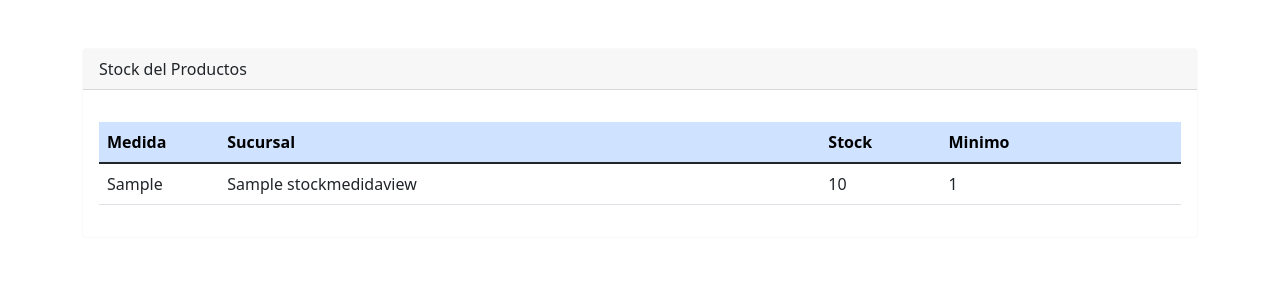
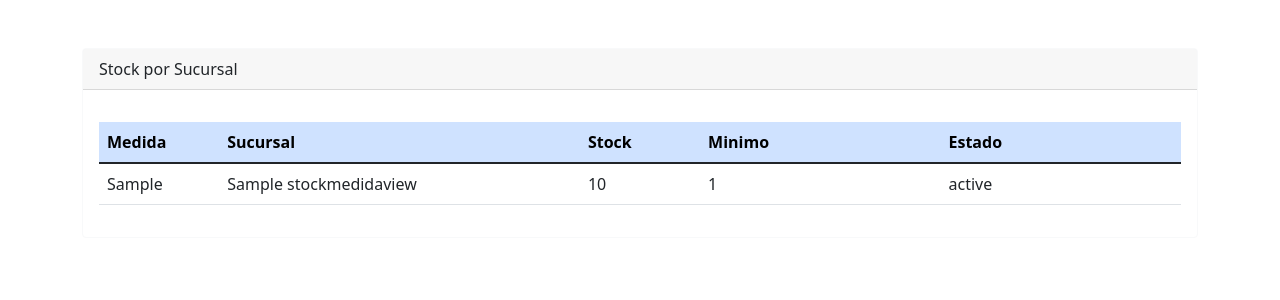
Before and after one commit to MarioAgeno/debona, a Django app: page /archivos/lista/stockmedida/1 in a window 1280 px wide. Shown: the part 56-356 px from the top of the page. Run offline with Django 4.2, Linux system fonts and the light colour scheme; tables that the repository leaves empty hold one stand-in row (values such as "Sample post").

Commit message:
Agegremos y correccion  stock productos

```diff
--- a/DEBONA/apps/archivos/forms.py
+++ b/DEBONA/apps/archivos/forms.py
@@ -88,8 +88,9 @@ class stockMedidaViewForm(forms.ModelForm):
     class Meta:
         model = stockMedidaView
         fields = [
-            'idlista',
+            'id',
             'stock',
             'nombre',
-            'minimo'
+            'minimo',
+            'estado'
         ]
--- a/DEBONA/apps/archivos/models.py
+++ b/DEBONA/apps/archivos/models.py
@@ -529,17 +529,19 @@ class ClientesResumenPendiente(models.Model):
 
 
 class stockMedidaView(models.Model):
-    idlista = models.IntegerField()
+    id = models.IntegerField(primary_key=True)
     medida = models.CharField(max_length=10)
+    idsucursal = models.IntegerField()
     nombre = models.CharField(max_length=30)
     stock = models.IntegerField()
     minimo = models.IntegerField()
+    estado = models.CharField(max_length=30)
 
     class Meta:
         managed = False
         db_table = 'stockMedidaView'
         verbose_name = ('Stock Actual')
-        ordering = ['nombre']
+        ordering = ['idsucursal']
 
     def __str__(self):
         return self.nombre
--- a/DEBONA/apps/archivos/templates/archivos/lista/listar.html
+++ b/DEBONA/apps/archivos/templates/archivos/lista/listar.html
@@ -32,9 +32,6 @@
 							</div>
 						</form>
 					</div>
-					{% comment %} <div class="col col-2">
-						<a class="btn btn-primary" href="{% url 'lista_agregar' 'Nueva' %}">Agregar nuevo</a>
-					</div> {% endcomment %}
 				</div>
 				<div class="table-responsive mt-3">
 					<table class="table">
@@ -64,7 +61,7 @@
 											<path d="m13.498.795.149-.149a1.207 1.207 0 1 1 1.707 1.708l-.149.148a1.5 1.5 0 0 1-.059 2.059L4.854 14.854a.5.5 0 0 1-.233.131l-4 1a.5.5 0 0 1-.606-.606l1-4a.5.5 0 0 1 .131-.232l9.642-9.642a.5.5 0 0 0-.642.056L6.854 4.854a.5.5 0 1 1-.708-.708L9.44.854A1.5 1.5 0 0 1 11.5.796a1.5 1.5 0 0 1 1.998-.001zm-.644.766a.5.5 0 0 0-.707 0L1.95 11.756l-.764 3.057 3.057-.764L14.44 3.854a.5.5 0 0 0 0-.708l-1.585-1.585z" />
 										</svg>
 									</a>
-									<!-- Listo stock -->
+									<!-- muestro stock -->
 									<a class="btn btn-outline-primary" href="{% url 'stockmedida' p.id %}"
 										role="button">
 										<svg xmlns="http://www.w3.org/2000/svg" width="16" height="16" fill="currentColor" class="bi bi-cash-coin" viewBox="0 0 16 16">
--- a/DEBONA/apps/archivos/templates/archivos/lista/stockmedida.html
+++ b/DEBONA/apps/archivos/templates/archivos/lista/stockmedida.html
@@ -15,30 +15,32 @@
 {% block main %}
 	<div class="container">
 		<div class="card border-light mb-3 mt-5">
-			<div class="card-header">Stock del Productos</div>
+			<div class="card-header">Stock por Sucursal</div>
 			<div class="card-body">
 				<div class="table-responsive mt-3">
 					<table class="table">
 						<thead class="table-primary">
 							<tr>
 								<th class="col-1">Medida</th>
-								<th class="col-5">Sucursal</th>
+								<th class="col-3">Sucursal</th>
 								<th class="col-1">Stock</th>
 								<th class="col-2">Minimo</th>
+								<th class="col-2">Estado</th>
 							</tr>
 						</thead>
 						<tbody>
-							{% for p in resumen %}
+							{% for p in stocks %}
 							<tr>
 								<td>{{ p.medida }}</td>
 								<td>{{ p.nombre }}</td>
 								<td>{{ p.stock }}</td>
 								<td>{{ p.minimo }}</td>
+								<td>{{ p.estado }}</td>
 							</tr>
 							{% endfor %}
 						</tbody>
 					</table>
-					{% include 'paginador.html' with entity=listas paginator=paginator %}
+					{% include 'paginador.html' with entity=stocks paginator=paginator %}
 				</div>
 			</div>
 		</div>
--- a/DEBONA/apps/archivos/urls.py
+++ b/DEBONA/apps/archivos/urls.py
@@ -19,7 +19,6 @@ urlpatterns = [
 	path('lista/editar/<int:id>/<str:accion>/', lista_editar, name="lista_editar"),
 	path('lista/eliminar/<int:id>/', lista_eliminar, name='lista_eliminar'),
 	path('lista/stockmedida/<int:id>', stockmedida, name="stockmedida"),
-
 	#-- Clientes.
 	path('cliente/listar/', cliente_listar, name="cliente_listar"),
 	path('cliente/cliente_listar_crud/', cliente_listar_crud, name="cliente_listar_crud"),
--- a/DEBONA/apps/archivos/views.py
+++ b/DEBONA/apps/archivos/views.py
@@ -278,13 +278,13 @@ def lista_eliminar(request, id):
 #-- Stock por Medida -----------------------------------------------------------------------
 #-- Vista de Stock por Medida
 def stockmedida(request, id):
-	resumen_lst = stockMedidaView.objects.filter(idlista=id)
-	resumen_pag = Paginator(resumen_lst,25)
+	stock_lst = stockMedidaView.objects.filter(id=id)
+	stock_pag = Paginator(stock_lst,15)
 	page = request.GET.get('page', 1)
-	resumen = resumen_pag.get_page(page)
+	stocks = stock_pag.get_page(page)
 
 	context = {
-		'resumen': resumen,
-		'paginator': resumen_pag
+		'stocks': stocks,
+		'paginator': stock_pag
 	}
 	return render(request, 'archivos/lista/stockmedida.html', context)
--- a/DEBONA/cnf/settings.py
+++ b/DEBONA/cnf/settings.py
@@ -81,7 +81,7 @@ DATABASES = {
         'NAME': 'Debona',
         #'USER': 'sa',
         #'PASSWORD': 'Italy2317',
-        'HOST': 'HPMARIO\SQLEXPRESS',
+        'HOST': 'PCMARIO\SQLEXPRESS',
         #'HOST': '186.189.231.233,10869\SQLEXPRESS',
         'OPTIONS': {
             'driver': 'SQL Server Native Client 11.0',
```
Also changed, not shown: DEBONA/apps/archivos/migrations/0004_actividad_clientes_clientesresumenpendiente_and_more.py (added).
